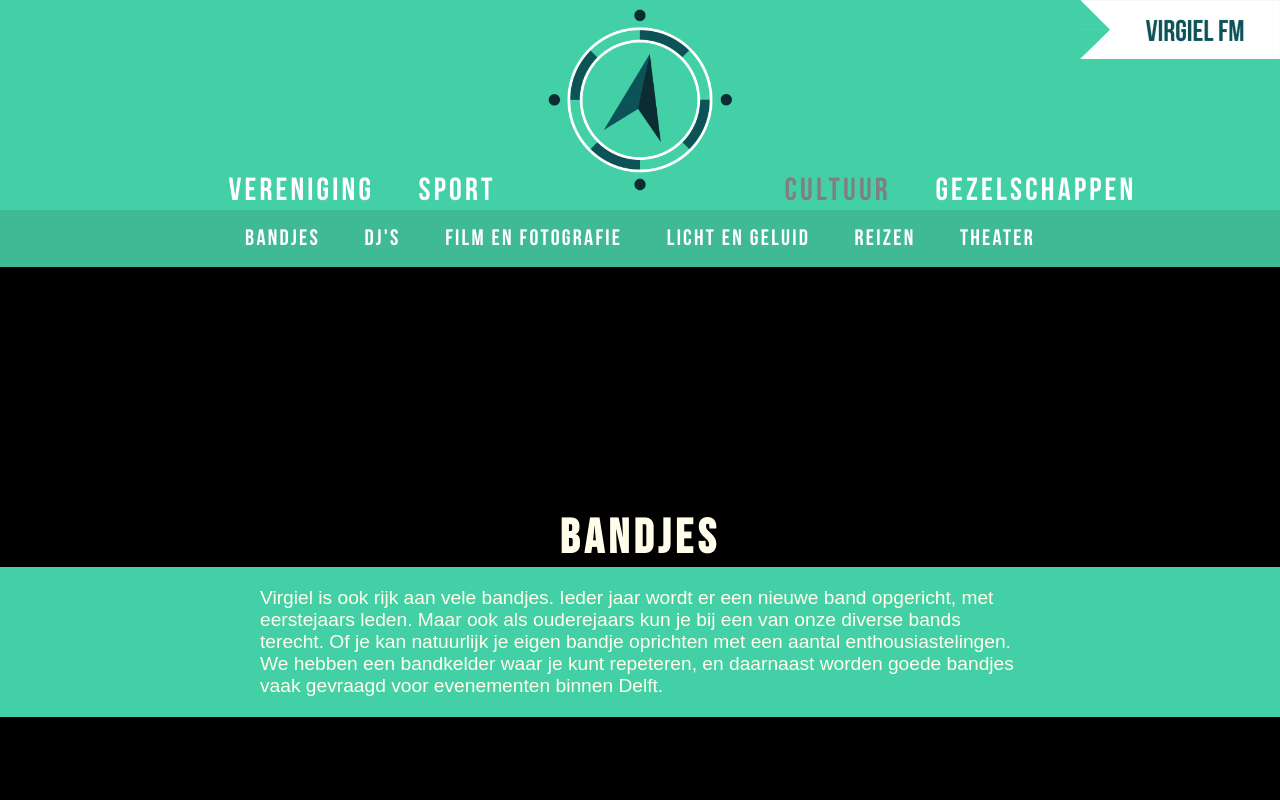
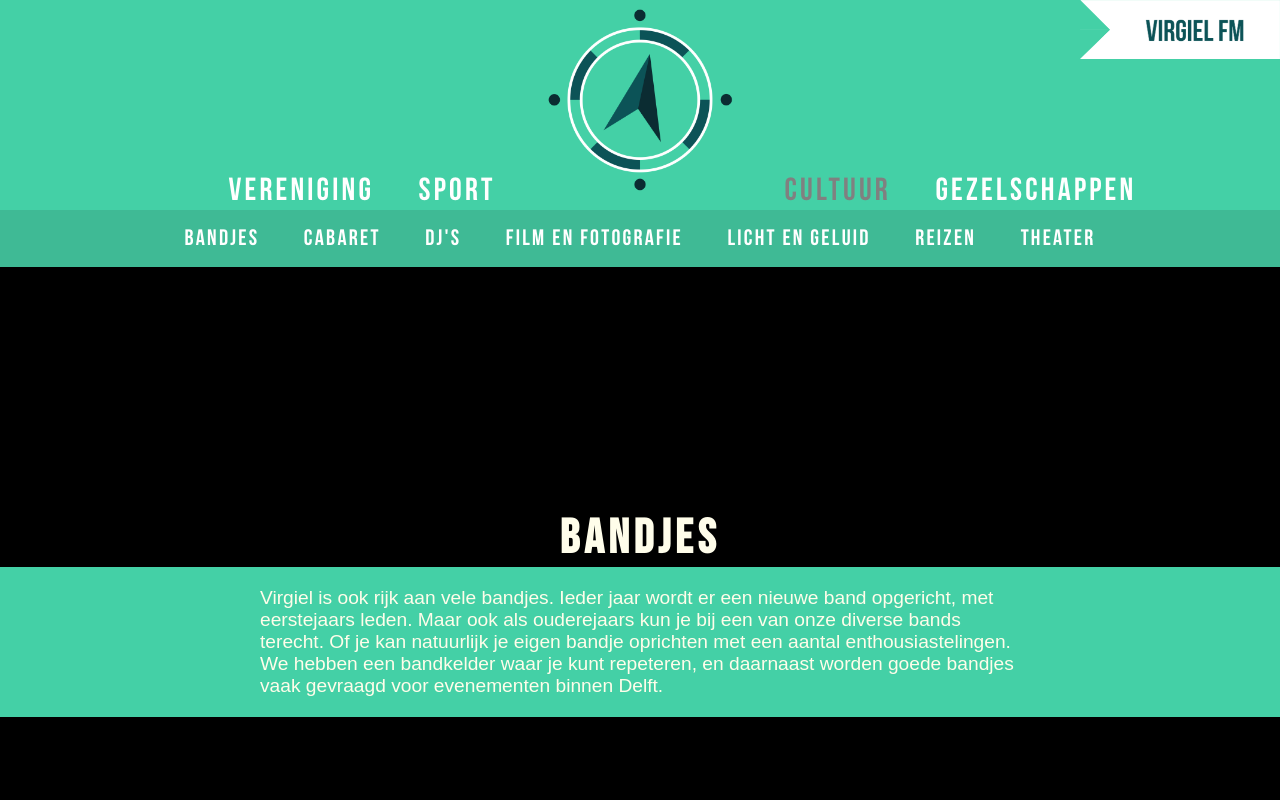
Before and after one commit to pietertolsma/VirgielOWee2017, a plain HTML site: page site/cultuur.html in a window 1280 px wide. Shown: the top 800 px of the page. Drawn offline with Linux system fonts and the light colour scheme.

Commit message:
Added cabaret to nav

```diff
--- a/site/cultuur.html
+++ b/site/cultuur.html
@@ -32,6 +32,7 @@
     </div>
     <div class="subnavigation">
       <a href="#bandjes">Bandjes</a>
+      <a href="#cabaret">Cabaret</a>
       <a href="#dj">DJ's</a>
       <a href="#filmFoto">Film en fotografie</a>
       <a href="#lichtGeluid">Licht en geluid</a>
```
